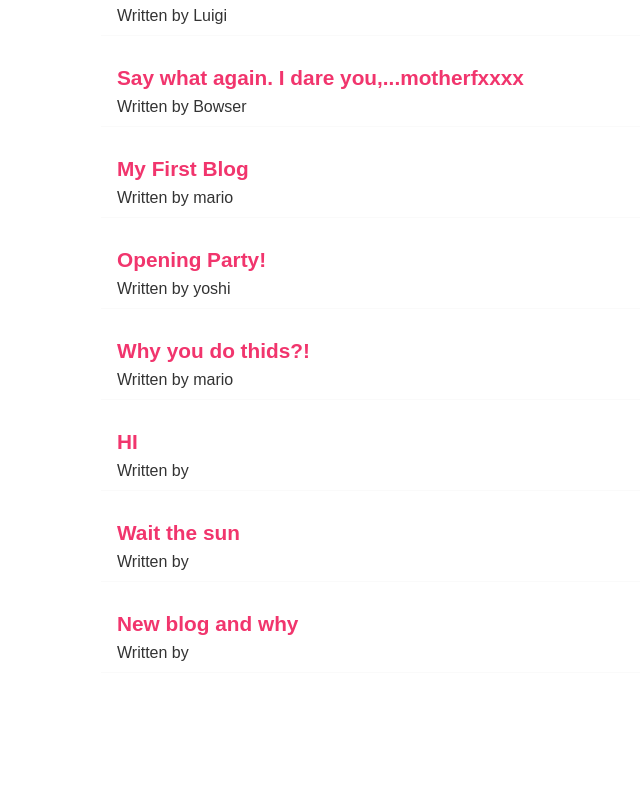
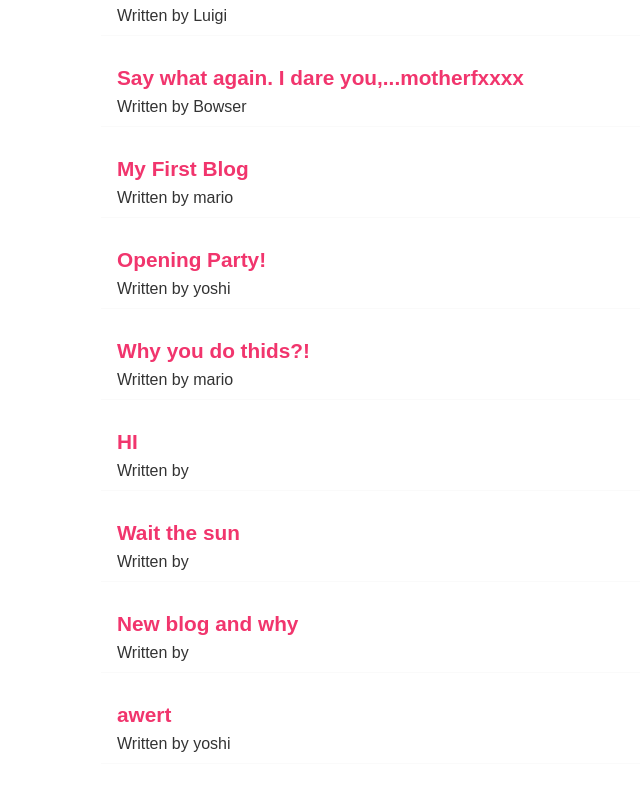
Before and after one commit to Im-Hassan-wd/Blog-App, a React (Create React App) app: page / in a window 1280 px wide. Shown: the part 394-1184 px from the top of the page, without its empty margins (259-899 px from the left). Before the commit the page ends 1147 px from the top, so only its background shows below. Built offline with nearby package versions, Linux system fonts and the light colour scheme; data requests are answered from the project's data file.

Commit message:
cleared console message

```diff
--- a/data/db.json
+++ b/data/db.json
@@ -59,6 +59,12 @@
       "feed": "If you dont feel me kiss my asss",
       "author": "",
       "id": 10
+    },
+    {
+      "title": "awert",
+      "feed": "sdfghjkl;uiytrewq",
+      "author": "yoshi",
+      "id": 11
     }
   ]
 }
--- a/src/Create.js
+++ b/src/Create.js
@@ -21,9 +21,9 @@ const Create = () => {
             headers: { "content-Type": "application/json"},
             body: JSON.stringify(blog)
         }).then(() => {
-            console.log("new blog added");
             setIsLoading(false);
-        })
+            history.go(-1);
+        });
     }
 
     return (
```
